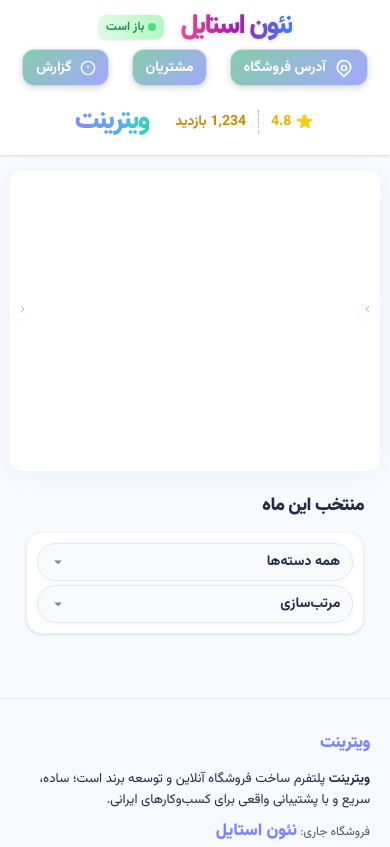
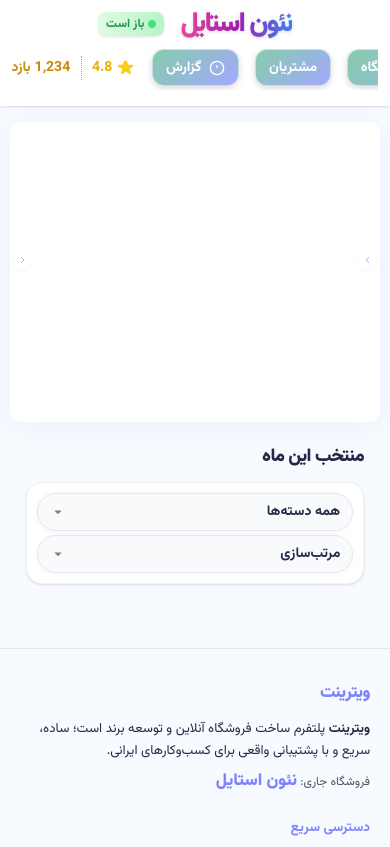
Before and after one commit to zak20021380/vitrinet2002-2025, a plain HTML site: page public/shop.html in a window 390 px wide. Shown: the top 847 px of the page. Drawn offline with nearby package versions, Linux system fonts and the light colour scheme; a web font is replaced by a local one.

Commit message:
Improve mobile header responsiveness

```diff
--- a/public/shop.html
+++ b/public/shop.html
@@ -513,7 +513,7 @@
 
 <header class="onyx-nav sticky top-0 z-50 w-full bg-white/90 backdrop-blur-lg shadow flex items-center justify-between px-3 md:px-7 py-3 gap-x-2" role="banner">
   <!-- لوگو فروشگاه (راست) -->
-  <div class="flex items-center gap-4 min-w-fit">
+  <div class="flex items-center gap-4 min-w-fit w-full">
    <span class="logo-txt text-[1.7rem] md:text-3xl font-black bg-gradient-to-r from-pink-500 via-fuchsia-700 to-blue-500 bg-clip-text text-transparent tracking-tight drop-shadow select-none"
       style="font-family:'IranYekan','Vazirmatn',sans-serif;letter-spacing:-1.7px;line-height:1.08;">
   نئون استایل
@@ -527,7 +527,7 @@
   </div>
 
   <!-- اکشن‌ها و لوگو ویترینت -->
-  <div class="flex items-center gap-5 min-w-fit flex-shrink-0">
+  <div class="onyx-actions flex items-center gap-4 sm:gap-5 min-w-fit flex-shrink-0 w-full overflow-x-auto no-scrollbar">
     <!-- گفت‌وگو -->
 
     <!-- آدرس فروشگاه -->
@@ -678,15 +678,17 @@
     .onyx-nav {backdrop-filter: blur(16px);}
     .onyx-nav > div, .onyx-nav > a {min-width: 0;}
     .onyx-nav .rating-badge {gap: 1.2rem;}
+    .onyx-actions {white-space: nowrap;}
+    .no-scrollbar {scrollbar-width: none; -ms-overflow-style: none;}
+    .no-scrollbar::-webkit-scrollbar {display:none;}
     /* ریسپانسیو قوی */
     @media (max-width: 700px) {
-      .onyx-nav {flex-direction: column !important; align-items: stretch; gap: 0;}
-      .onyx-nav > div, .onyx-nav > a {margin-bottom: 0.5rem !important; justify-content: center;}
-      .onyx-nav > .flex {flex-wrap: wrap;}
+      .onyx-nav {flex-direction: column !important; align-items: stretch; gap: .25rem; padding: .6rem .75rem;}
+      .onyx-nav > div, .onyx-nav > a {margin-bottom: .4rem !important; justify-content: center;}
+      .onyx-nav .text-[1.7rem], .onyx-nav .text-3xl {font-size:1.25rem;}
+      .onyx-actions {justify-content:flex-start; padding-bottom:.25rem;}
       .onyx-nav .ml-3 {margin-left:0!important;}
-      .onyx-nav .text-[1.7rem], .onyx-nav .text-3xl {font-size:1.18rem;}
-      .onyx-nav .rating-badge {justify-content: center; gap:0.5rem;}
-      .onyx-nav .gap-5 {gap:1.4rem!important;}
+      .onyx-nav .rating-badge {justify-content: center; gap:.4rem;}
     }
     @media (min-width: 701px) {
       .onyx-nav {flex-direction: row !important;}
```
